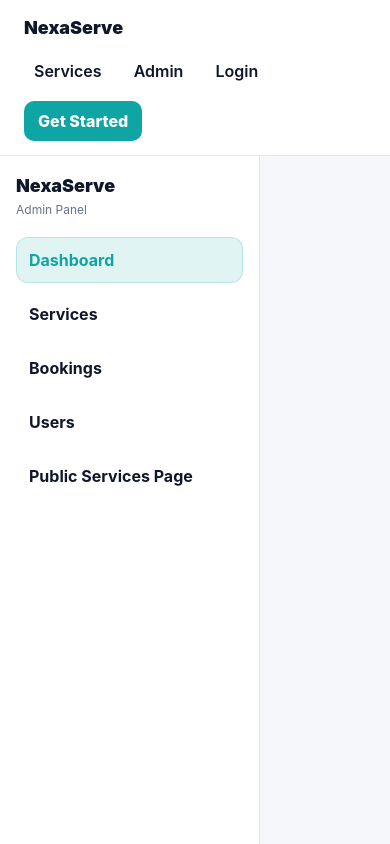
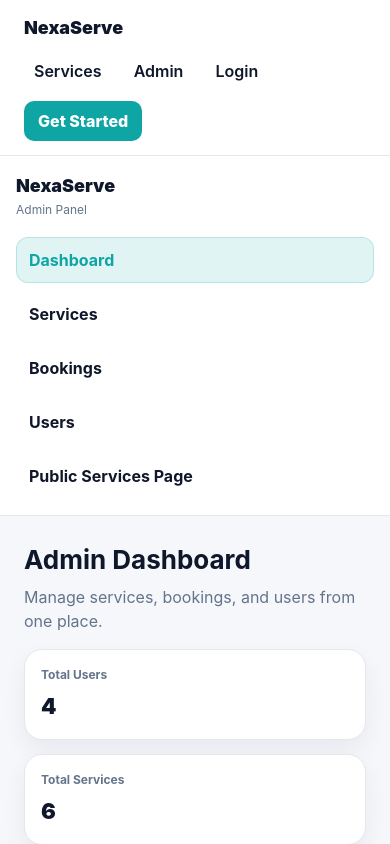
Before and after one commit to BethelHills/nexaserve-web-app, a React (Vite) app in the folder client/: page /admin in a window 390 px wide. Shown: the top 844 px of the page. Built offline with nearby package versions, Linux system fonts and the light colour scheme.

Commit message:
Fix admin sidebar on mobile

```diff
--- a/client/src/components/layout/Sidebar.jsx
+++ b/client/src/components/layout/Sidebar.jsx
@@ -14,6 +14,7 @@ const linkStyle = ({ isActive }) => ({
 export default function Sidebar() {
   return (
     <aside
+      className="adminSidebar"
       style={{
         width: 260,
         background: "#fff",
--- a/client/src/index.css
+++ b/client/src/index.css
@@ -50,3 +50,13 @@ button {
     padding: 18px !important;
   }
 }
+
+@media (max-width: 860px) {
+  .adminSidebar {
+    width: 100% !important;
+    position: static !important;
+    height: auto !important;
+    border-right: none !important;
+    border-bottom: 1px solid #e5e7eb;
+  }
+}
```
